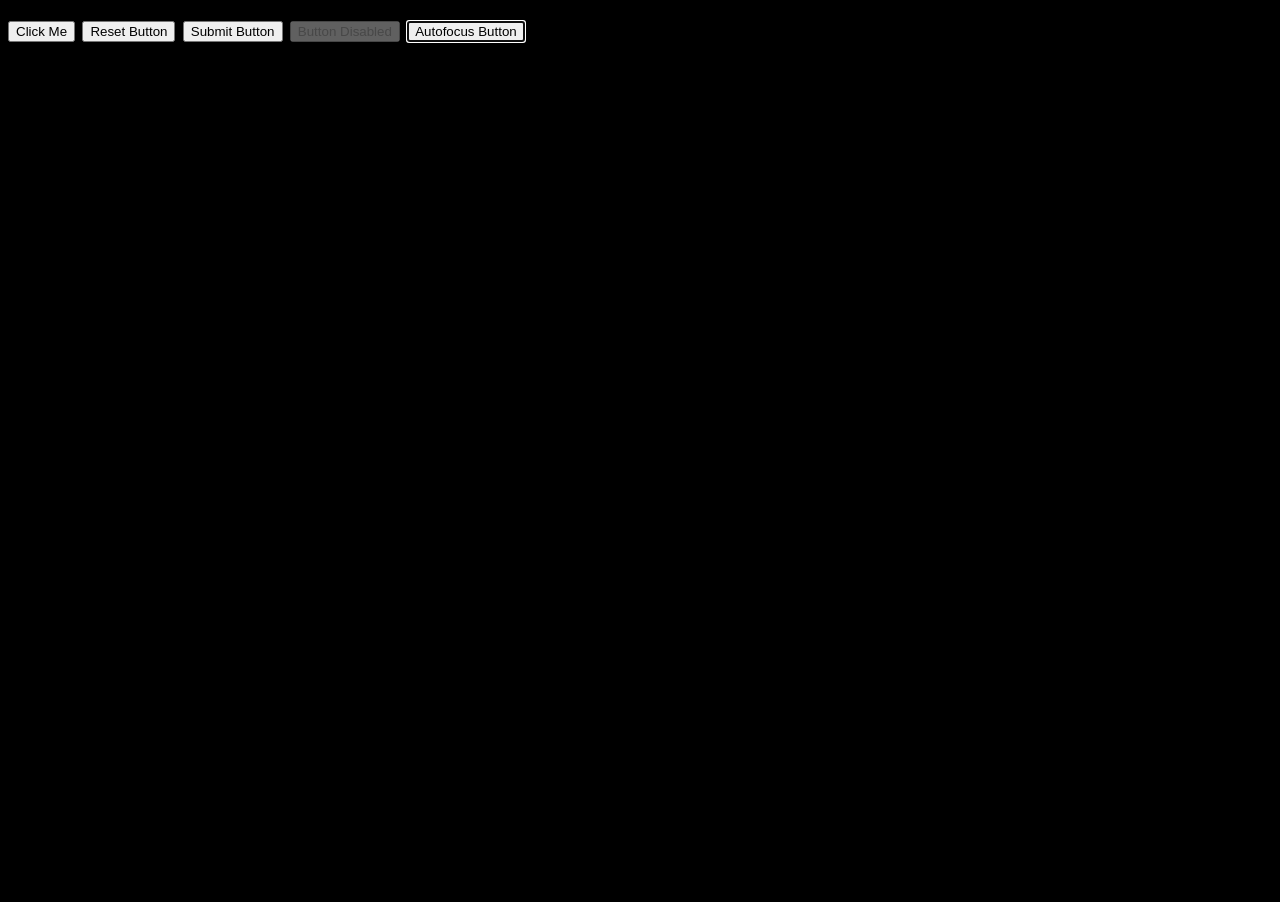
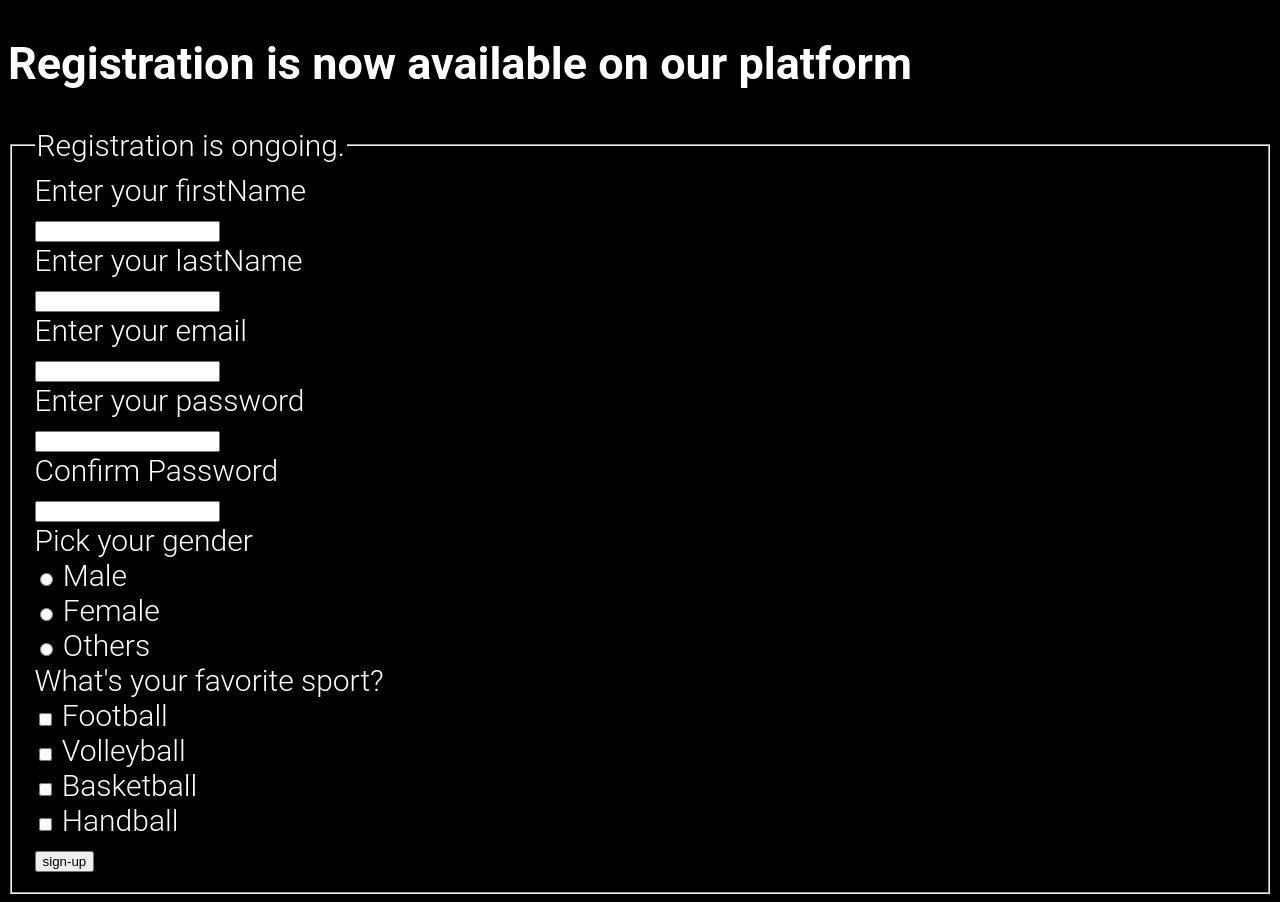
Before and after one commit to asohyannick/html-tutorials, a plain HTML site: page index.html in a window 1280 px wide. Before the commit the page ends 800 px from the top, so only its background shows below. Drawn offline with Linux system fonts and the light colour scheme.

Commit message:
Added html form tag and various form elements and attributes

```diff
--- a/index.html
+++ b/index.html
@@ -15,10 +15,35 @@
     </style>
   </head>
   <body>
-     <button type="button">Click Me</button>
-     <button type="reset">Reset Button</button>
-     <button type="submit">Submit Button</button>
-     <button disabled>Button Disabled</button>
-     <button autofocus>Autofocus Button</button>
+    <h2>Registration is now available on our platform</h2>
+    <form action="" method="#">
+      <fieldset>
+        <legend>Registration is ongoing.</legend>
+        <label for="firstname">Enter your firstName</label><br />
+        <input type="text" name="firstName" /><br />
+        <label for="lastname">Enter your lastName</label><br />
+        <input type="text" name="lastName" /><br />
+        <label for="email">Enter your email</label><br />
+        <input type="email" name="email" /><br />
+        <label for="password">Enter your password</label><br />
+        <input type="password" name="password" /><br />
+        <label for="confirmPassword">Confirm Password</label><br />
+        <input type="password" name="confirmPassword" /><br />
+        <label for="gender">Pick your gender</label><br />
+        <input type="radio" name="gender" value="male" /> Male <br />
+        <input type="radio" name="gender" value="female" /> Female <br />
+        <input type="radio" name="gender" value="others" /> Others <br />
+        <label for="course">What's your favorite sport?</label><br />
+        <input type="checkbox" name="football" value="football" />
+        <label for="football">Football</label><br />
+        <input type="checkbox" name="volleyball" value="volleyball" />
+        <label for="football">Volleyball</label><br />
+        <input type="checkbox" name="basketball" value="basketball" />
+        <label for="football">Basketball</label><br />
+        <input type="checkbox" name="handball" value="handball" />
+        <label for="football">Handball</label><br />
+        <input type="submit" value="sign-up">
+      </fieldset>
+    </form>
   </body>
 </html>
```
